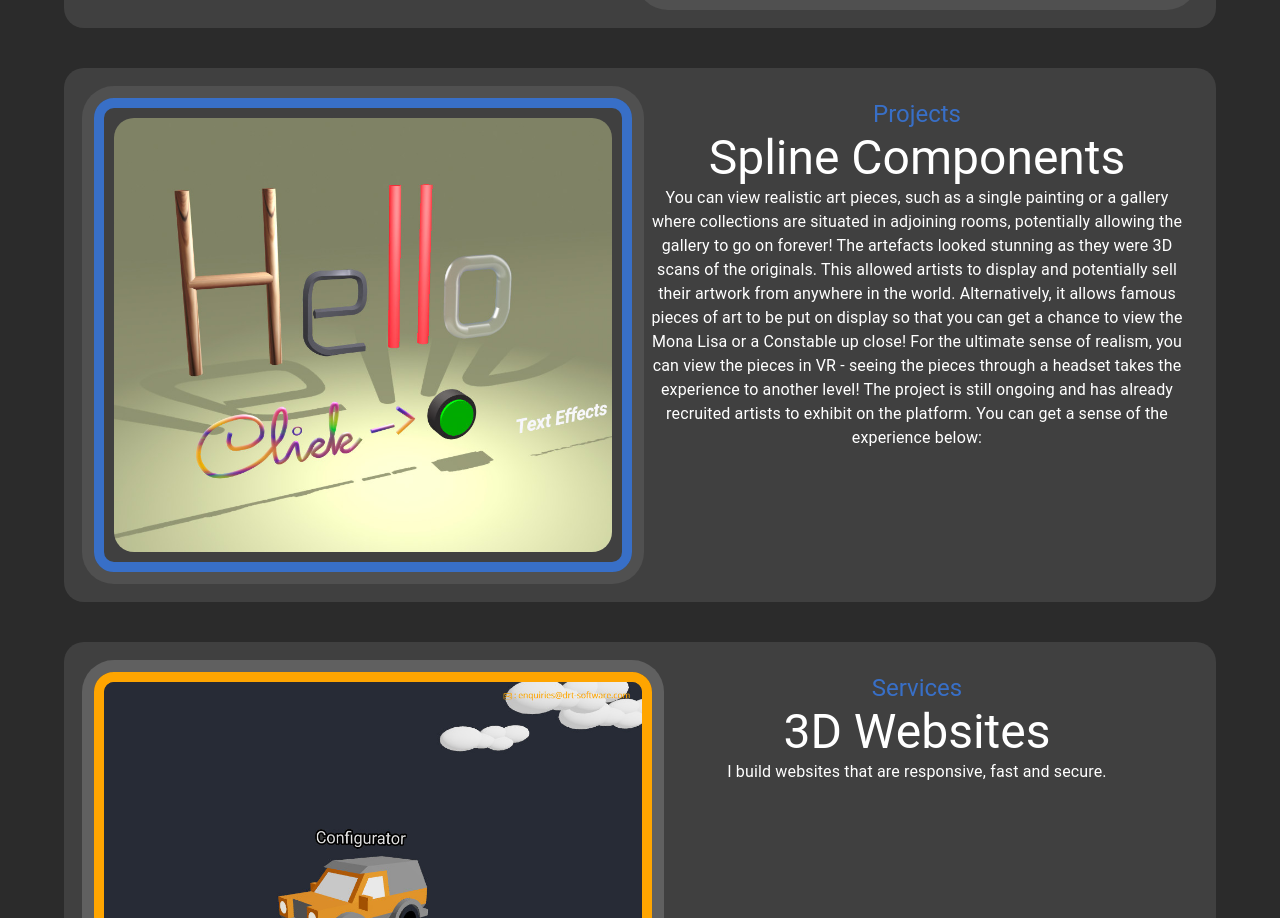
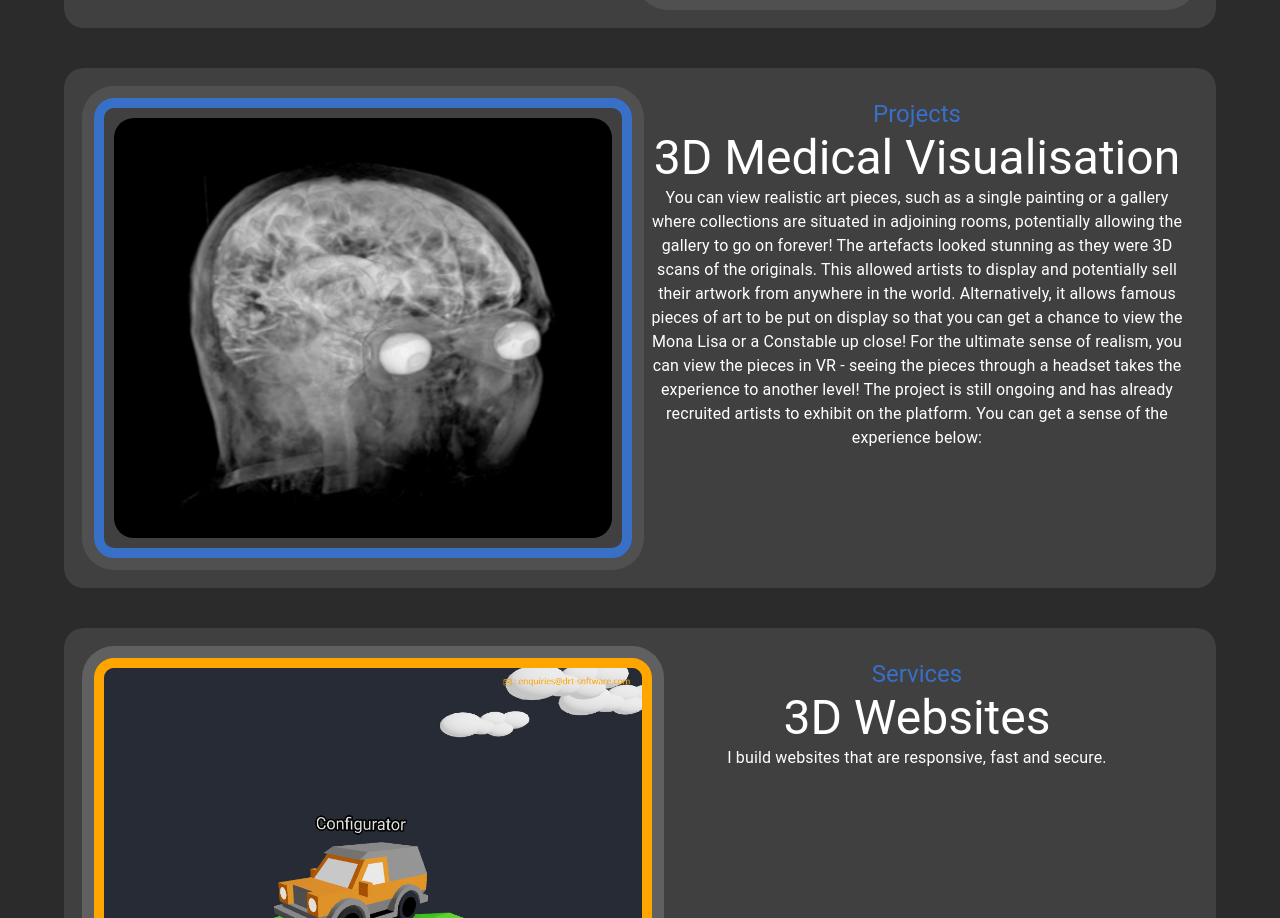
Before and after one commit to DoctorTone/drt_software_ltd, a React (Vite) app: page / in a window 1280 px wide. Shown: the part 3943-4861 px from the top of the page. Built offline with nearby package versions, Linux system fonts and the light colour scheme.

Commit message:
Added another project

```diff
--- a/src/components/Projects.tsx
+++ b/src/components/Projects.tsx
@@ -209,9 +209,9 @@ const Projects = () => {
         <Grid container spacing={2} sx={{ mt: 3, padding: "30px" }}>
           <Grid size={{ xs: 12, md: 6 }}>
             <div className="bordered">
-              <Img src="./images/spline.jpg" alt="projects" />
+              <Img src="./images/medical.jpg" alt="projects" />
               <Typography className="hoverText" variant="h4">
-                Spline Components
+                3D Medical Visualisation
               </Typography>
             </div>
           </Grid>
@@ -219,7 +219,7 @@ const Projects = () => {
             <Typography variant="h5" color="#386fc7">
               Projects
             </Typography>
-            <Typography variant="h3">Spline Components</Typography>
+            <Typography variant="h3">3D Medical Visualisation</Typography>
             <Typography variant="body1">
               You can view realistic art pieces, such as a single painting or a
               gallery where collections are situated in adjoining rooms,
```
Also changed, not shown: public/images/medical.jpg (added).
